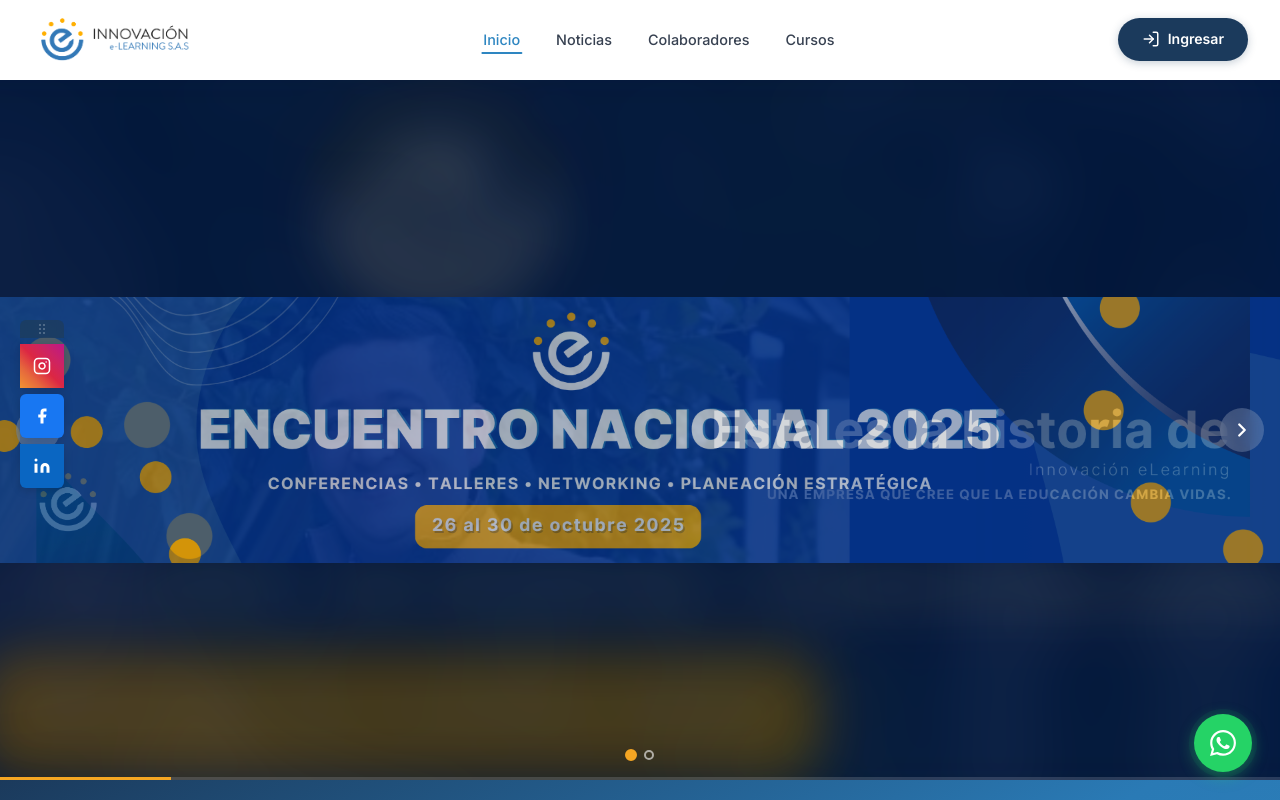
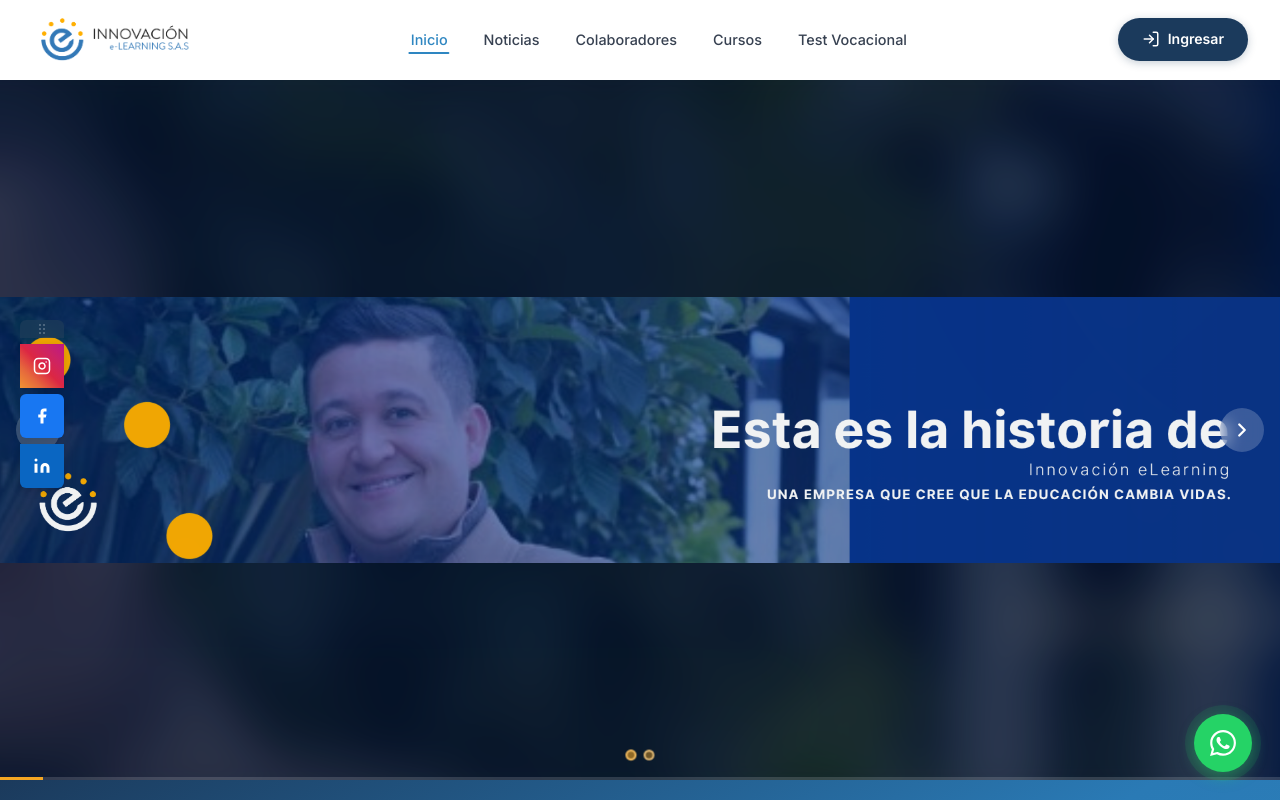
Before and after one commit to jorgelosada1/Innovacion, a React (Vite) app: page / in a window 1280 px wide. Shown: the top 800 px of the page. Built offline with nearby package versions, Linux system fonts and the light colour scheme.

Commit message:
feat: Remove ProgramFinder, add Test Vocacional to Navbar as external link

```diff
--- a/src/components/Navbar.jsx
+++ b/src/components/Navbar.jsx
@@ -26,6 +26,7 @@
     { name: 'Noticias', href: '/noticias', type: 'route' },
     { name: 'Colaboradores', href: '/colaboradores', type: 'route' },
     { name: 'Cursos', href: '/cursos', type: 'route' },
+    { name: 'Test Vocacional', href: 'https://test-vocacional-gold.vercel.app/', type: 'external' },
   ];
 
   const toggleMobileMenu = () => {
@@ -66,7 +67,16 @@
         <ul className="navbar__links">
           {navLinks.map((link) => (
             <li key={link.name} className="navbar__link-item">
-              {link.type === 'route' ? (
+              {link.type === 'external' ? (
+                <a
+                  href={link.href}
+                  target="_blank"
+                  rel="noopener noreferrer"
+                  className="navbar__link"
+                >
+                  {link.name}
+                </a>
+              ) : link.type === 'route' ? (
                 <Link
                   to={link.href}
                   className={`navbar__link ${isActive(link) ? 'navbar__link--active' : ''}`}
@@ -113,7 +123,17 @@
         <ul className="navbar__mobile-links">
           {navLinks.map((link) => (
             <li key={link.name}>
-              {link.type === 'route' ? (
+              {link.type === 'external' ? (
+                <a
+                  href={link.href}
+                  target="_blank"
+                  rel="noopener noreferrer"
+                  className="navbar__mobile-link"
+                  onClick={() => setIsMobileMenuOpen(false)}
+                >
+                  {link.name}
+                </a>
+              ) : link.type === 'route' ? (
                 <Link
                   to={link.href}
                   className={`navbar__mobile-link ${isActive(link) ? 'navbar__mobile-link--active' : ''}`}
--- a/src/pages/HomePage.jsx
+++ b/src/pages/HomePage.jsx
@@ -3,7 +3,6 @@
 import HeroBanner from '../components/HeroBanner';
 import Hero from '../components/Hero';
 import Ventajas from '../components/Ventajas';
-import ProgramFinder from '../components/ProgramFinder';
 import MisionVision from '../components/MisionVision';
 import Testimonios from '../components/Testimonios';
 import FaqSection from '../components/FaqSection';
@@ -16,7 +15,6 @@
       <HeroBanner />
       <Hero />
       <Ventajas />
-      <ProgramFinder />
       <MisionVision />
       <Testimonios />
       <FaqSection />
```
